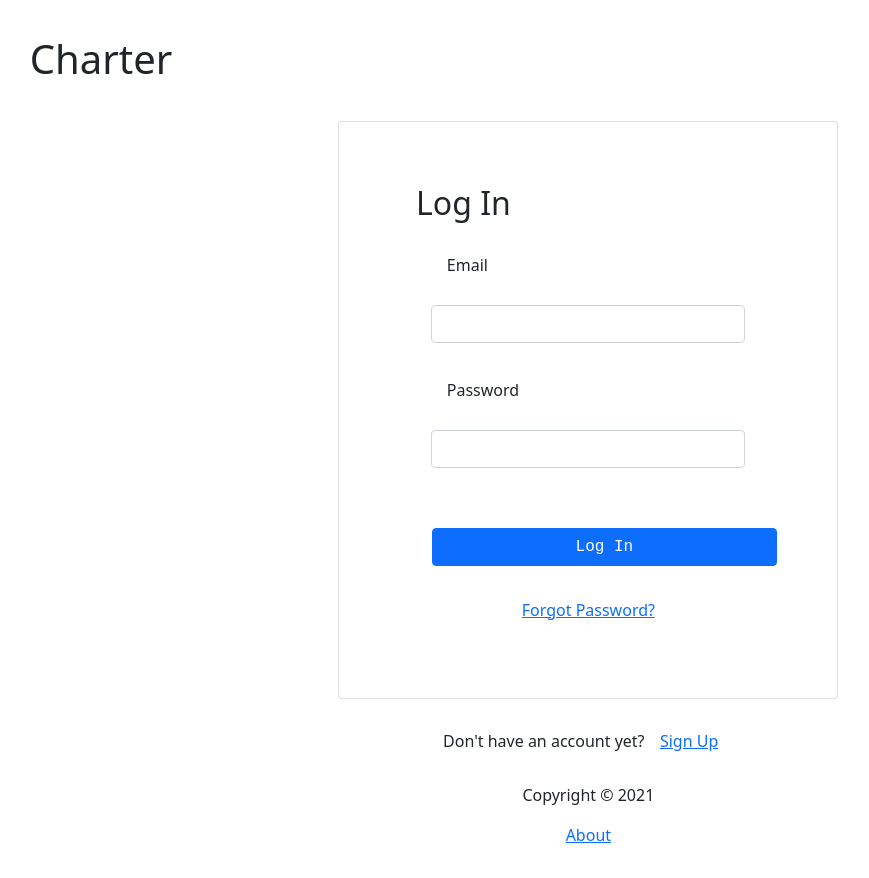
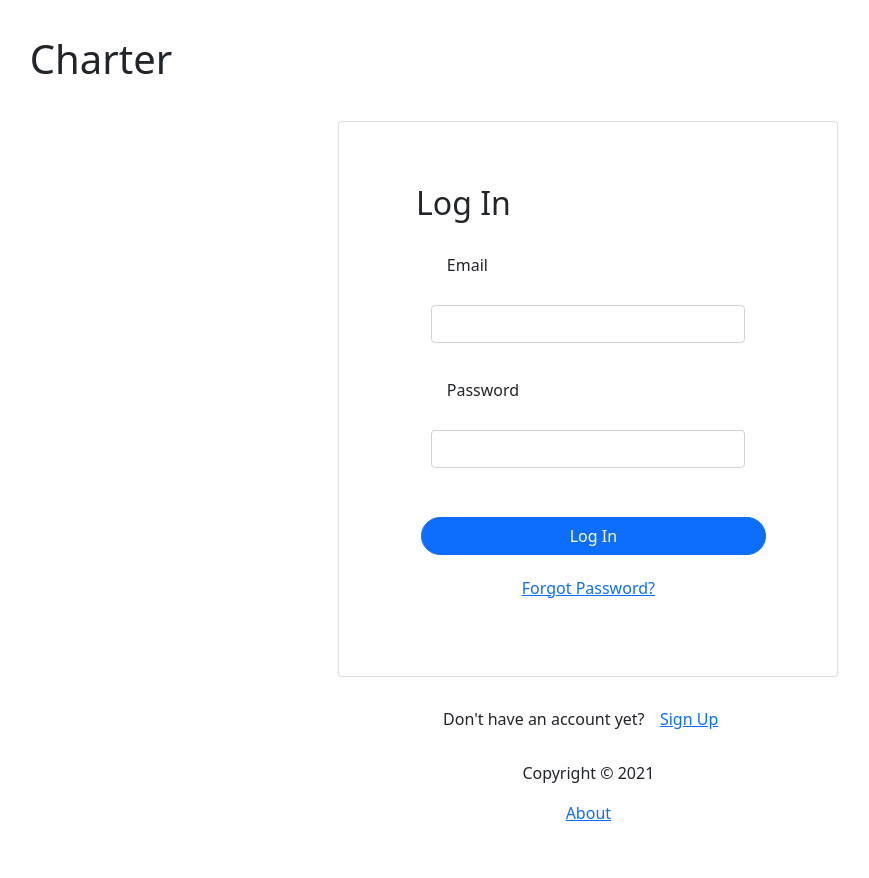
Before and after one commit to XN-studios/SensoriFront, a React (Create React App) app: page /login in a window 1280 px wide. Shown: the whole page, without its empty margins (67-936 px from the left). After the commit the page ends 856 px from the top, so only its background shows below. Built offline with nearby package versions, Linux system fonts and the light colour scheme; no server answers.

Commit message:
restore inde.css

```diff
--- a/src/index.css
+++ b/src/index.css
@@ -1,4 +1,3 @@
-@import 'root.css';
 
 * {
   box-sizing: border-box;
@@ -23,40 +22,36 @@
   margin: 20px;
 }
 
-
 .btn {
-	color: var(--col1);
-    border-radius: var(--radL);
-
-	font-family: 'DM Mono', monospace;
-	font-size: 14px;
-	font-weight: bold;
-	text-align: center;
-
-	margin: 1rem;
-	padding: .8rem;
-
-	transition: all 0.4s;
-	cursor: pointer;
-	display: inline-block;
-	font-family: 'DM Mono', monospace;
-	font-size: 14px;
-	font-weight: bold;
+  display: inline-block;
+  background-color: steelblue;
+  color: #fff;
+  border: none;
+  padding: 10px 20px;
+  margin: 5px;
+  border-radius: 30px !important;
+  cursor: pointer;
+  text-decoration: none;
+  font-size: 15px;
+  font-family: inherit;
 }
 
-.btn:hover{
-	transform: scale(1.1);
-	color: var(--fg);
-    border-radius: var(--radL);
-    box-shadow: 5px 5px 10px var(--shadlow), -5px -5px 10px var(--shadhi);
+.btn:focus {
+  outline: none;
 }
 
-.btn:active{
-	transform: scale(1.05);
-    border-radius: var(--radL);
-    box-shadow: -5px -5px 10px var(--shadlow), 5px 5px 10px var(--shadhi);
+.btn:active {
+  transform: scale(0.98);
+}
 
-	transition: .3s;
+.btn-block {
+  display: block;
+  width: 100%;
+}
+
+.back-btn {
+  float: 'right';
+  background-color: 'steelblue';
 }
 
 .entry {
```
